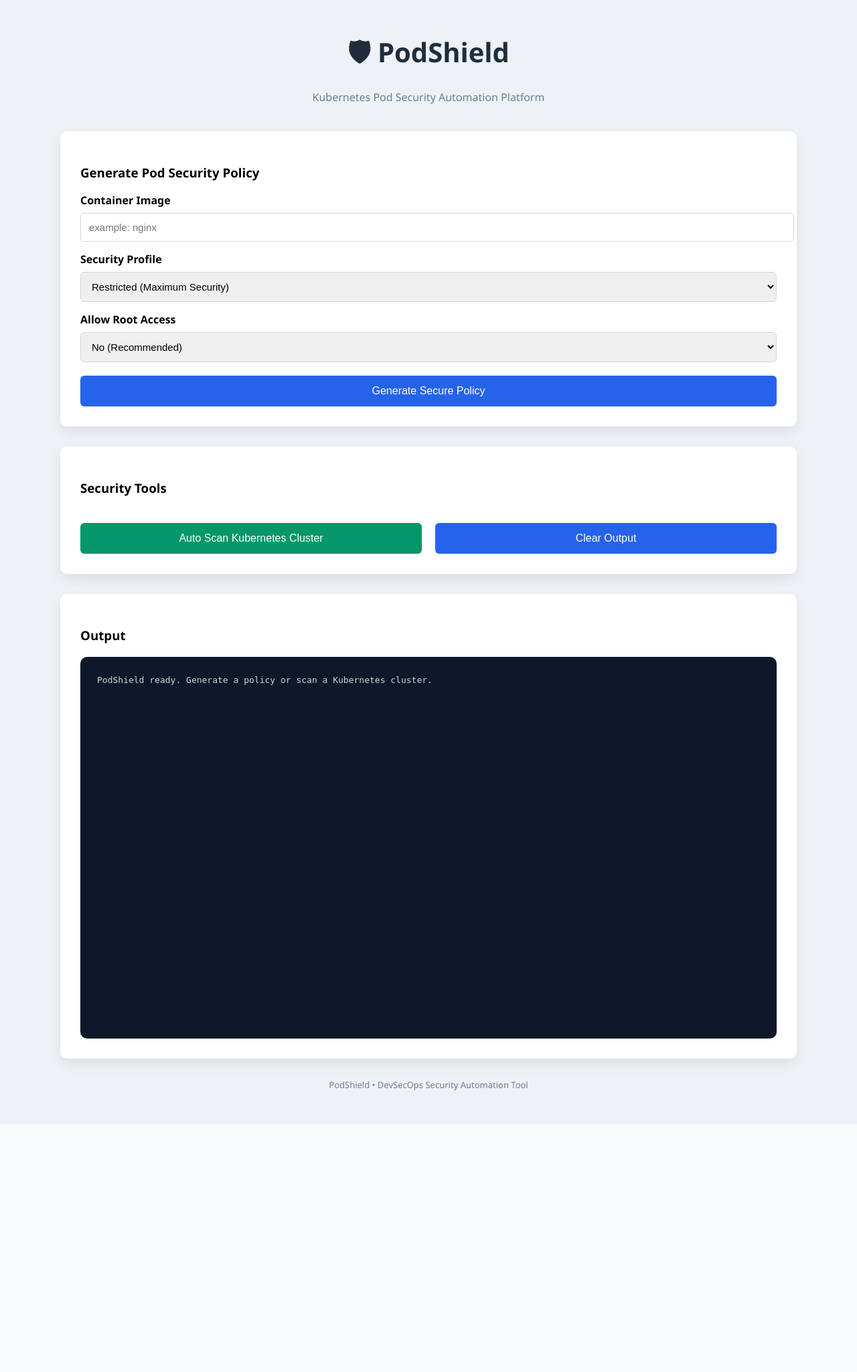
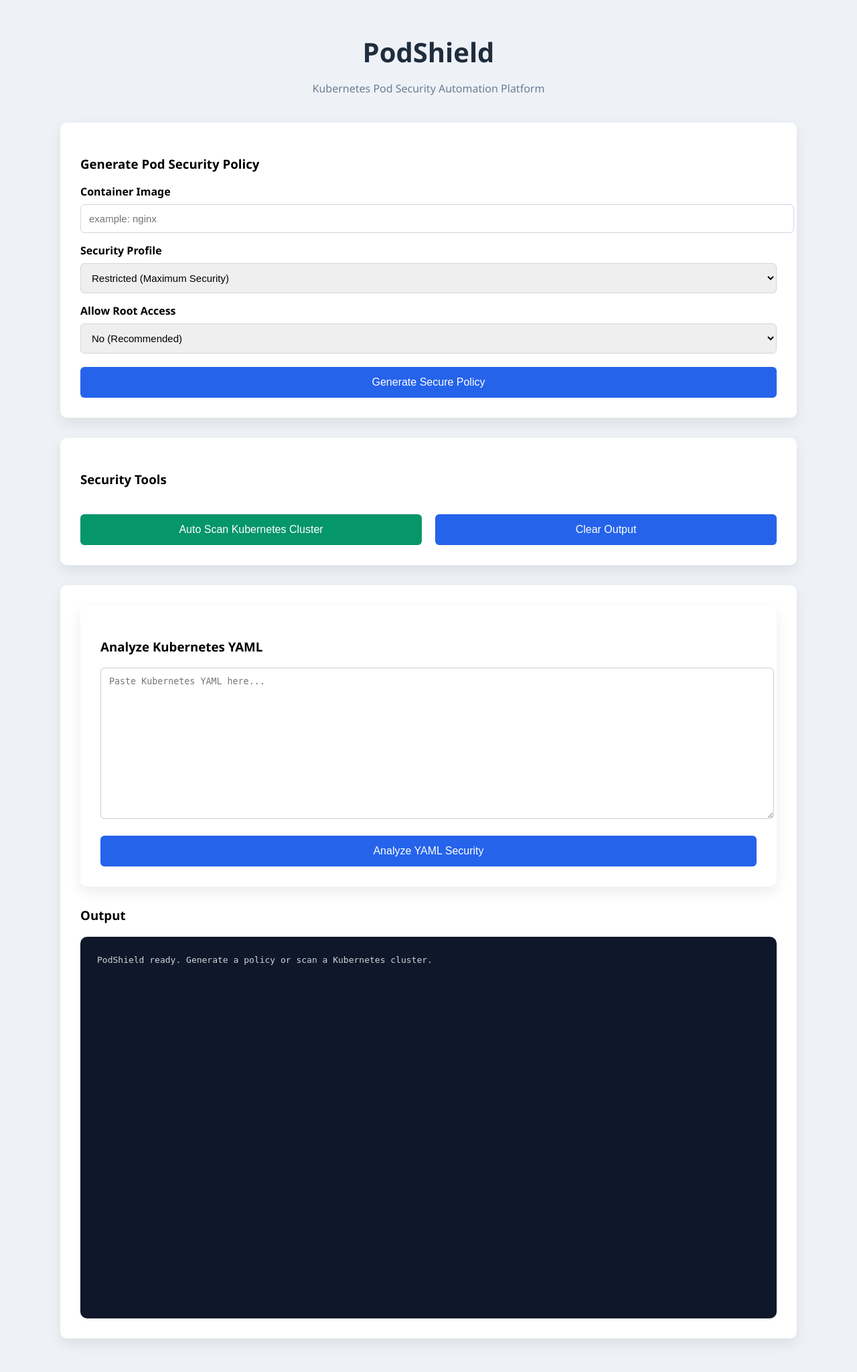
Before and after one commit to samridhiranaa/PODSHIELD-pod-security-generator, a Flask app: page / in a window 1280 px wide. Shown: the whole page at 67% size. Before the commit the page ends 1629 px from the top, so only its background shows below. Run offline with Flask 3, Linux system fonts and the light colour scheme.

Commit message:
add YAML security scanner

```diff
--- a/app.py
+++ b/app.py
@@ -4,62 +4,37 @@ from cluster_scanner import scan_cluster
 from security_analyzer import analyze_security
 from ai_advisor import generate_advice
 from security_score import calculate_security_score
-
+from yaml_scanner import scan_yaml
 app = Flask(__name__)
-
-
-# -----------------------------
 # Home Page (UI)
-# -----------------------------
 @app.route("/")
 def home():
     return render_template("index.html")
-
-
-# -----------------------------
 # Generate Security Policy API
-# -----------------------------
 @app.route("/generate", methods=["POST"])
 def generate():
-
     data = request.get_json()
-
     if not data:
         return jsonify({"error": "Invalid request"}), 400
-
     image = data.get("image")
     allow_root = data.get("allow_root", False)
     profile = data.get("profile", "baseline")
-
     if not image:
         return jsonify({"error": "Container image is required"}), 400
-
     try:
         policy = generate_policy(image, allow_root, profile)
-
         # return raw YAML text
         return policy, 200, {"Content-Type": "text/plain"}
-
     except Exception as e:
         return jsonify({"error": str(e)}), 500
-
-
-# -----------------------------
 # Kubernetes Cluster Scanner API
-# -----------------------------
 @app.route("/scan")
 def scan():
-
     try:
-
         pods = scan_cluster()
-
         issues = analyze_security(pods)
-
         advice = generate_advice(pods)
-
         score, breakdown = calculate_security_score(pods)
-
         return jsonify({
             "pods": pods,
             "issues": issues,
@@ -67,27 +42,26 @@ def scan():
             "score": score,
             "breakdown": breakdown
         })
-
     except Exception as e:
-
         return jsonify({
             "error": "Cluster scan failed",
             "details": str(e)
         }), 500
-
-
-# -----------------------------
 # Health Check Endpoint
-# -----------------------------
 @app.route("/health")
 def health():
     return jsonify({
         "status": "PodShield running"
     })
-
-
-# -----------------------------
+@app.route("/scan-yaml", methods=["POST"])
+def scan_yaml_api():
+    data = request.json
+    yaml_text = data.get("yaml")
+    issues, fixes = scan_yaml(yaml_text)
+    return jsonify({
+        "issues": issues,
+        "fixes": fixes
+    })
 # Run Flask App
-# -----------------------------
 if __name__ == "__main__":
     app.run(host="0.0.0.0", port=5000, debug=True)
--- a/security_analyzer.py
+++ b/security_analyzer.py
@@ -1,13 +1,8 @@
 def analyze_security(pods):
-
     issues = []
-
     for pod in pods:
-
         if pod["privileged"]:
             issues.append(f"{pod['pod_name']} is running in privileged mode")
-
         if pod["run_as_user"] is None:
             issues.append(f"{pod['pod_name']} may be running as root")
-
     return issues
--- a/security_score.py
+++ b/security_score.py
@@ -1,10 +1,7 @@
 def calculate_security_score(pods):
-
     score = 100
     breakdown = []
-
     for pod in pods:
-
         # Root container penalty
         if pod["run_as_user"] is None:
             score -= 10
@@ -13,7 +10,6 @@ def calculate_security_score(pods):
                 "issue": "Running as root",
                 "penalty": -10
             })
-
         # Privileged container penalty
         if pod["privileged"]:
             score -= 20
@@ -22,9 +18,7 @@ def calculate_security_score(pods):
                 "issue": "Privileged container",
                 "penalty": -20
             })
-
     # Prevent negative score
     if score < 0:
         score = 0
-
     return score, breakdown
--- a/templates/index.html
+++ b/templates/index.html
@@ -1,41 +1,32 @@
 <!DOCTYPE html>
 <html lang="en">
-
 <head>
 <meta charset="UTF-8">
 <title>PodShield</title>
-
 <script src="https://cdn.jsdelivr.net/npm/chart.js"></script>
-
 <style>
-
 body{
 font-family:"Segoe UI",Arial;
 background:#eef2f7;
 margin:0;
 padding:0;
 }
-
 .container{
 width:1100px;
 margin:50px auto;
 }
-
 .header{
 text-align:center;
 margin-bottom:40px;
 }
-
 .header h1{
 font-size:40px;
 color:#1f2d3d;
 margin:0;
 }
-
 .header p{
 color:#6b7c93;
 }
-
 .card{
 background:white;
 padding:30px;
@@ -43,13 +34,11 @@ border-radius:10px;
 box-shadow:0 8px 20px rgba(0,0,0,0.08);
 margin-bottom:30px;
 }
-
 label{
 font-weight:600;
 display:block;
 margin-top:15px;
 }
-
 input,select{
 width:100%;
 padding:12px;
@@ -58,7 +47,6 @@ border-radius:6px;
 border:1px solid #d0d7de;
 font-size:15px;
 }
-
 button{
 margin-top:20px;
 padding:14px;
@@ -71,29 +59,23 @@ font-size:16px;
 cursor:pointer;
 transition:0.25s;
 }
-
 button:hover{
 background:#1d4ed8;
 }
-
 .scan-btn{
 background:#059669;
 }
-
 .scan-btn:hover{
 background:#047857;
 }
-
 .tools{
 display:flex;
 gap:20px;
 margin-top:20px;
 }
-
 .tools button{
 width:50%;
 }
-
 .output{
 background:#0f172a;
 color:#d1d5db;
@@ -105,12 +87,10 @@ overflow:auto;
 font-family:monospace;
 line-height:1.6;
 }
-
 .output h2,
 .output h3{
 color:#86efac;
 }
-
 .dashboard{
 display:flex;
 gap:40px;
@@ -118,12 +98,10 @@ margin:30px 0;
 flex-wrap:wrap;
 align-items:center;
 }
-
 .chart-box{
 width:320px;
 height:240px;
 }
-
 .result-card{
 background:#111827;
 border:1px solid #374151;
@@ -133,7 +111,6 @@ border-radius:8px;
 color:#e5e7eb;
 font-size:14px;
 }
-
 .progress-box{
 background:#0b1220;
 color:#d1d5db;
@@ -141,7 +118,6 @@ padding:16px;
 border-radius:8px;
 line-height:1.8;
 }
-
 .bar{
 height:10px;
 background:#1f2937;
@@ -149,118 +125,89 @@ border-radius:6px;
 overflow:hidden;
 margin:10px 0;
 }
-
 .bar-fill{
 height:100%;
 width:0%;
 background:#22c55e;
 transition:width 0.6s ease;
 }
-
 .footer{
 text-align:center;
 color:#6b7c93;
 font-size:13px;
 margin-top:20px;
 }
-
 .score{
 font-size:42px;
 font-weight:700;
 color:#22c55e;
 margin-bottom:10px;
 }
-
 </style>
 </head>
-
 <body>
-
 <div class="container">
-
 <div class="header">
-<h1>🛡 PodShield</h1>
+<h1> PodShield</h1>
 <p>Kubernetes Pod Security Automation Platform</p>
 </div>
-
-
 <div class="card">
-
 <h3>Generate Pod Security Policy</h3>
-
 <label>Container Image</label>
 <input id="image" placeholder="example: nginx">
-
 <label>Security Profile</label>
 <select id="profile">
 <option value="restricted">Restricted (Maximum Security)</option>
 <option value="baseline">Baseline (Moderate Security)</option>
 <option value="privileged">Privileged (Minimal Restrictions)</option>
 </select>
-
 <label>Allow Root Access</label>
 <select id="root">
 <option value="false">No (Recommended)</option>
 <option value="true">Yes</option>
 </select>
-
 <button onclick="generatePolicy()">Generate Secure Policy</button>
-
 </div>
-
-
 <div class="card">
-
 <h3>Security Tools</h3>
-
 <div class="tools">
-
 <button class="scan-btn" onclick="scanCluster()">
 Auto Scan Kubernetes Cluster
 </button>
-
 <button onclick="clearOutput()">
 Clear Output
 </button>
-
 </div>
-
 </div>
-
-
 <div class="card">
-
+<div class="card">
+<h3>Analyze Kubernetes YAML</h3>
+<textarea id="yamlInput" style="
+width:100%;
+height:200px;
+padding:12px;
+border-radius:6px;
+border:1px solid #ccc;
+font-family:monospace;
+" placeholder="Paste Kubernetes YAML here..."></textarea>
+<button onclick="scanYaml()">Analyze YAML Security</button>
+</div>
 <h3>Output</h3>
-
 <div class="output" id="output">
 PodShield ready. Generate a policy or scan a Kubernetes cluster.
 </div>
-
 </div>
-
-
-<div class="footer">
-PodShield • DevSecOps Security Automation Tool
 </div>
-
-</div>
-
-
 <script>
-
 async function generatePolicy(){
-
 const image=document.getElementById("image").value
 const allow_root=document.getElementById("root").value==="true"
 const profile=document.getElementById("profile").value
-
 if(!image){
 alert("Please enter a container image")
 return
 }
-
 document.getElementById("output").innerHTML="Generating secure policy..."
-
 const response=await fetch("/generate",{
 method:"POST",
 headers:{
@@ -272,88 +219,53 @@ allow_root:allow_root,
 profile:profile
 })
 })
-
 const data=await response.text()
-
 document.getElementById("output").innerHTML =
 "<pre style='white-space:pre-wrap;margin:0;color:#86efac'>" + data + "</pre>"
-
 }
-
-
-
 function renderProgress(output){
-
 output.innerHTML = `
 <div class="progress-box">
-
 <div id="step1">Scanning Kubernetes cluster...</div>
-
 <div class="bar">
 <div id="progressFill" class="bar-fill"></div>
 </div>
-
 <div id="step2" style="opacity:0.4">Analyzing pods...</div>
 <div id="step3" style="opacity:0.4">Generating security report...</div>
-
 </div>
 `
-
 }
-
-
-
 async function scanCluster(){
-
 const output=document.getElementById("output")
-
 renderProgress(output)
-
 const progressFill=()=>document.getElementById("progressFill")
 const step2=()=>document.getElementById("step2")
 const step3=()=>document.getElementById("step3")
-
 progressFill().style.width="30%"
-
 await new Promise(r=>setTimeout(r,700))
-
 step2().style.opacity=1
 progressFill().style.width="65%"
-
 await new Promise(r=>setTimeout(r,700))
-
 step3().style.opacity=1
 progressFill().style.width="90%"
-
 const response=await fetch("/scan")
 const data=await response.json()
-
 progressFill().style.width="100%"
-
 await new Promise(r=>setTimeout(r,400))
-
-
 let html=""
-
 html+=`
 <h2>Cluster Security Score</h2>
 <div class="score">${data.score}/100</div>
-
 <div class="dashboard">
-
 <div class="chart-box">
 <canvas id="scoreChart"></canvas>
 </div>
-
 <div class="chart-box">
 <canvas id="riskChart"></canvas>
 </div>
-
 </div>
 `
-
 html+="<h3>Pods Found</h3>"
-
 data.pods.forEach(p=>{
 html+=`<div class="result-card">
 <b>Pod:</b> ${p.pod_name}<br>
@@ -361,15 +273,11 @@ html+=`<div class="result-card">
 <span style="color:#9ca3af">Image:</span> ${p.image}
 </div>`
 })
-
 html+="<h3>Security Issues</h3>"
-
 data.issues.forEach(i=>{
 html+=`<div class="result-card">${i}</div>`
 })
-
 html+="<h3>AI Security Advisor</h3>"
-
 data.advice.forEach(a=>{
 html+=`<div class="result-card">
 <b>Pod:</b> ${a.pod}<br>
@@ -381,20 +289,14 @@ ${a.recommendation.map(r=>`<li>${r}</li>`).join("")}
 </ul>
 </div>`
 })
-
 output.innerHTML=html
-
-
 setTimeout(()=>{
-
 let rootCount=0
 let privilegedCount=0
-
 data.breakdown.forEach(b=>{
 if(b.issue==="Running as root") rootCount++
 if(b.issue==="Privileged container") privilegedCount++
 })
-
 new Chart(document.getElementById("scoreChart"),{
 type:"doughnut",
 data:{
@@ -406,7 +308,6 @@ backgroundColor:["#22c55e","#ef4444"]
 },
 options:{responsive:true,maintainAspectRatio:false}
 })
-
 new Chart(document.getElementById("riskChart"),{
 type:"bar",
 data:{
@@ -422,17 +323,38 @@ plugins:{legend:{display:false}},
 scales:{y:{beginAtZero:true,ticks:{stepSize:1}}}
 }
 })
-
 },100)
-
 }
-
-
 function clearOutput(){
 document.getElementById("output").textContent="Output cleared."
 }
-
+async function scanYaml(){
+const yaml = document.getElementById("yamlInput").value
+if(!yaml){
+alert("Please paste Kubernetes YAML")
+return
+}
+const output=document.getElementById("output")
+output.innerHTML="Analyzing YAML..."
+const response = await fetch("/scan-yaml",{
+method:"POST",
+headers:{
+"Content-Type":"application/json"
+},
+body:JSON.stringify({yaml:yaml})
+})
+const data = await response.json()
+let html="<h2>YAML Security Analysis</h2>"
+html+="<h3>Issues</h3>"
+data.issues.forEach(i=>{
+html+=`<div class="result-card">${i}</div>`
+})
+html+="<h3>Recommended Fixes</h3>"
+data.fixes.forEach(f=>{
+html+=`<div class="result-card">✔ ${f}</div>`
+})
+output.innerHTML=html
+}
 </script>
-
 </body>
 </html>
```
Also changed, not shown: ai_advisor.py (+0 -8 lines), cluster_scanner.py (+0 -13 lines), generator.py (+0 -11 lines), yaml_scanner.py (added, +27 -0 lines), .github/workflows/podshield-scan.yml, 1 other file.
